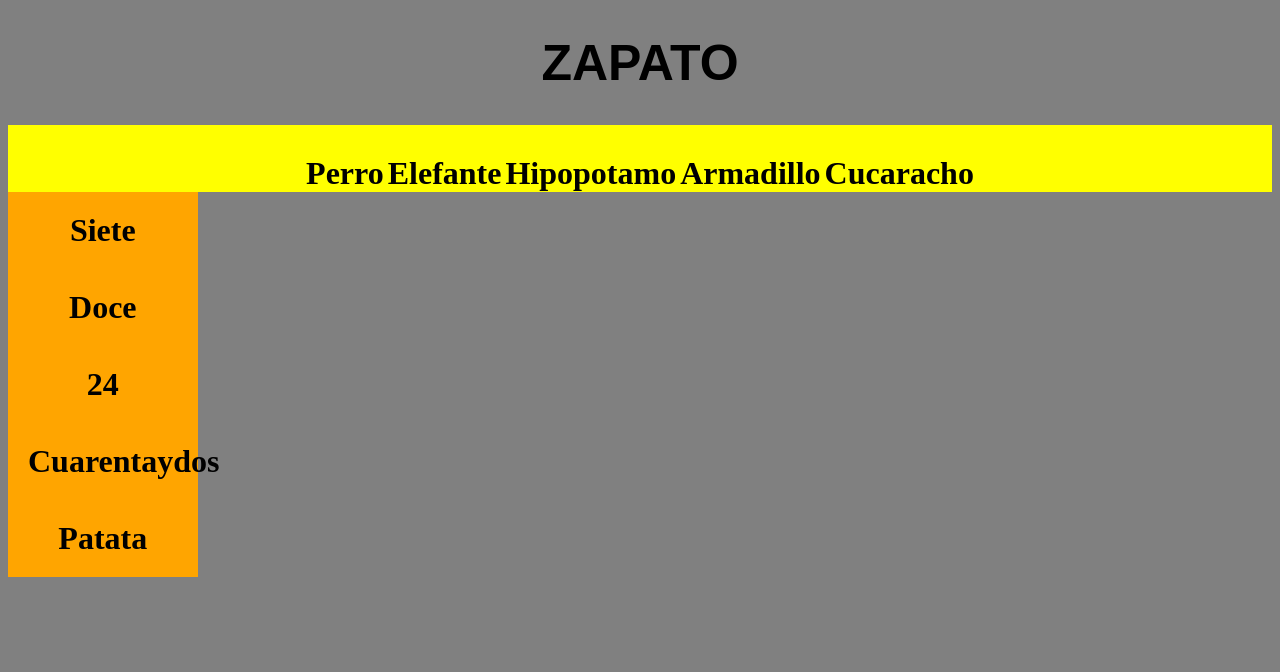
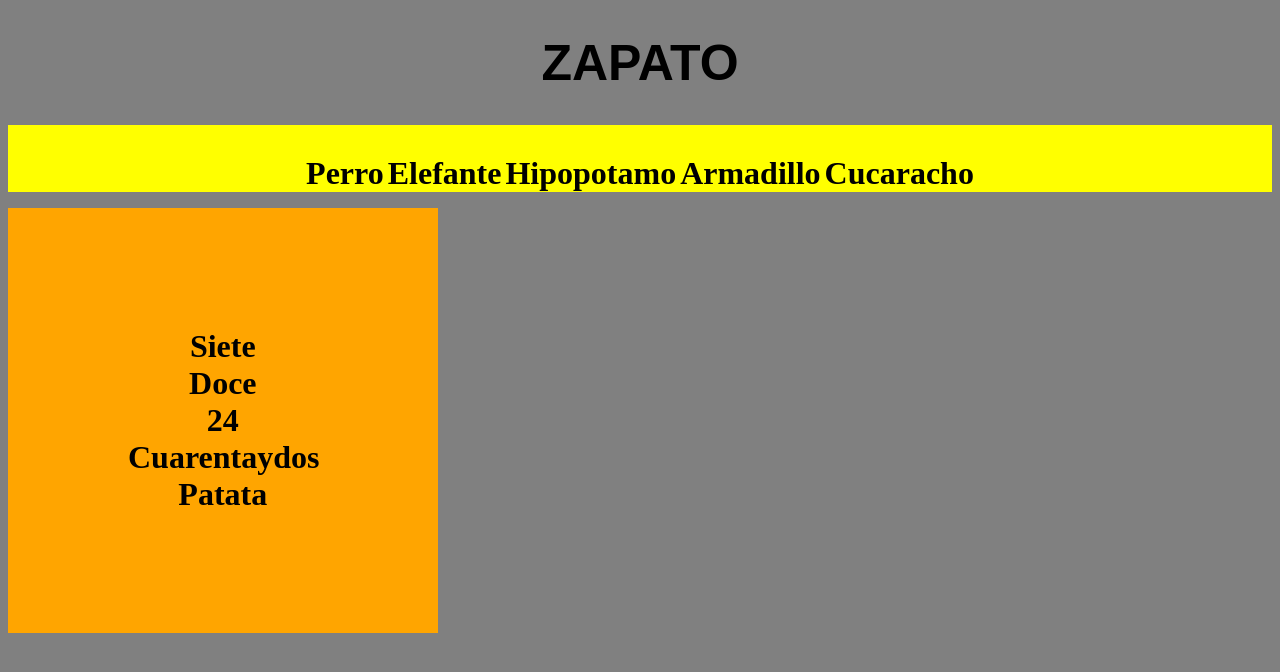
Before and after one commit to Likaro-nav/menu, a plain HTML site: page index.html in a window 1280 px wide. Drawn offline with Linux system fonts and the light colour scheme.

Commit message:
Update style.css
Se ha generado una nueva hoja de estilo para el CSS del menú.

```diff
--- a/style.css
+++ b/style.css
@@ -11,8 +11,8 @@ h1 {
   background-color: yellow;
   list-style-type: none;
   text-align: center;
-  margin: 0;
-  padding: 0;
+  margin: 0 px;
+  padding: 0px;
 }
 .nav li {
   display: inline-block;
@@ -28,12 +28,12 @@ h1 {
   list-style-type: none;
   text-align: center;
   margin: 0;
-  padding: 0;
+  padding: 120px;
 }
 .navLat li {
   display: block;
-  font-size: 20px;
-  padding: 20px;
+  font-size: 0px;
+  padding: 0px;
 }
 
 a {
```
